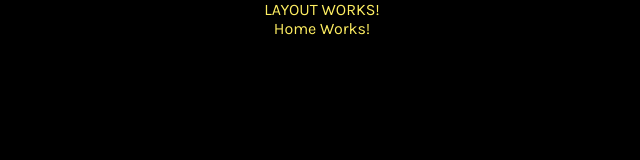
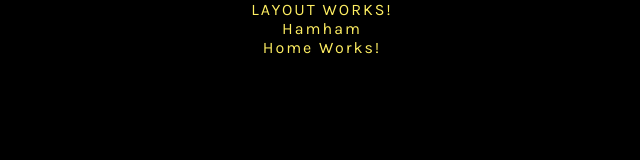
Before and after one commit to noahlissner/restaurangen-grupp3, a React (Create React App) app in the folder frontend/: page / in a window 1280 px wide. Shown: the top 160 px of the page, without its empty margins (318-958 px from the left). Built offline with nearby package versions, Linux system fonts and the light colour scheme.

Commit message:
more setup + start of nav menu

```diff
--- /dev/null
+++ b/frontend/src/components/HamburgerNav.tsx
@@ -0,0 +1,3 @@
+export const HamburgerNav = () => {
+  return <>Hamham</>;
+};
--- a/frontend/src/components/Layout.tsx
+++ b/frontend/src/components/Layout.tsx
@@ -1,10 +1,12 @@
 import "../styles/Layout.scss";
 import { Outlet } from "react-router-dom";
+import { HamburgerNav } from "./HamburgerNav";
 
 export const Layout = () => {
   return (
     <div className="layout-container">
-      LAYOUT WORKS!
+      <div>LAYOUT WORKS!</div>
+      <HamburgerNav />
       <div>
         <Outlet></Outlet>
       </div>
--- a/frontend/src/styles/Layout.scss
+++ b/frontend/src/styles/Layout.scss
@@ -1,3 +1,4 @@
 .layout-container {
     font-family: 'Karla', sans-serif;
+    letter-spacing: 2px;
 }
```
